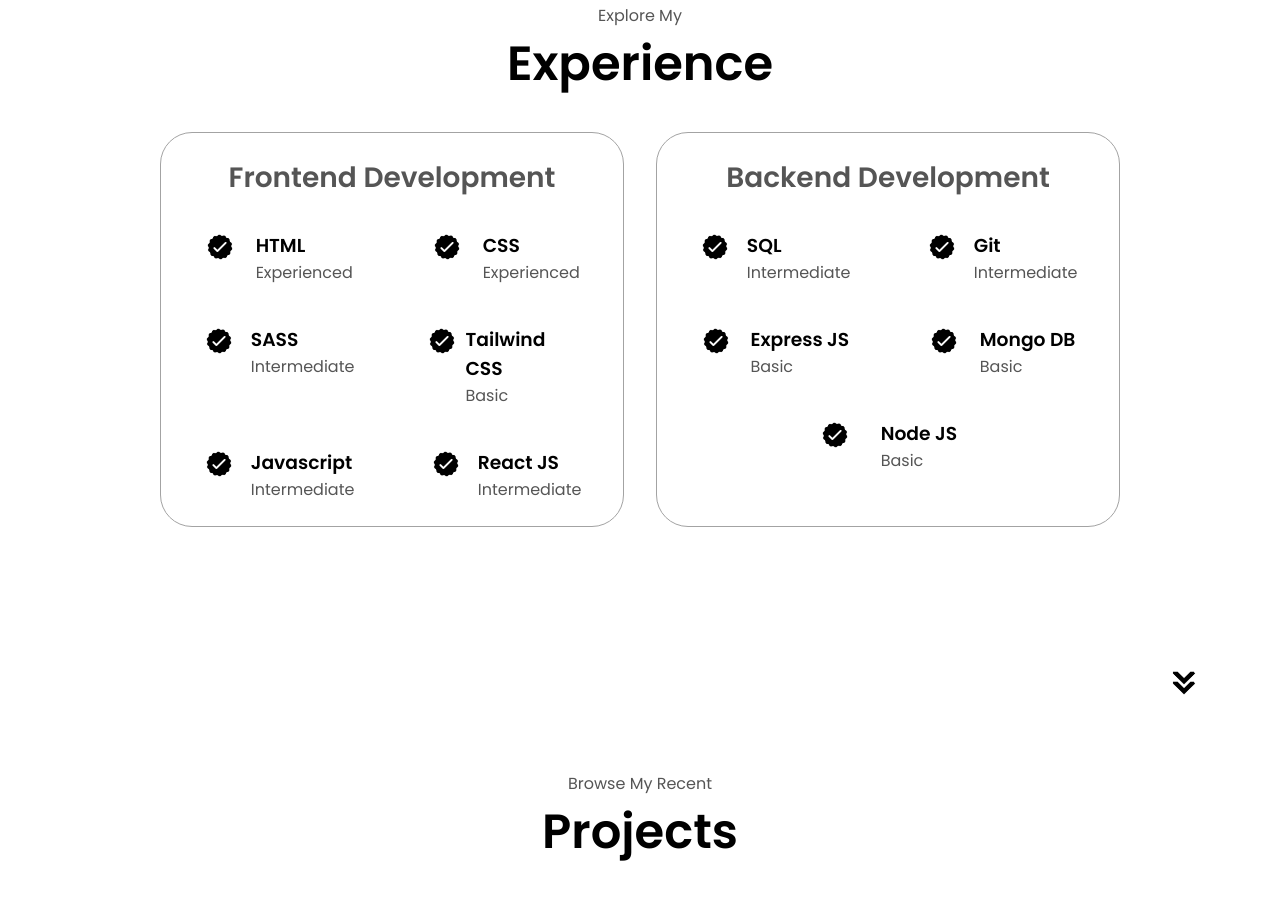
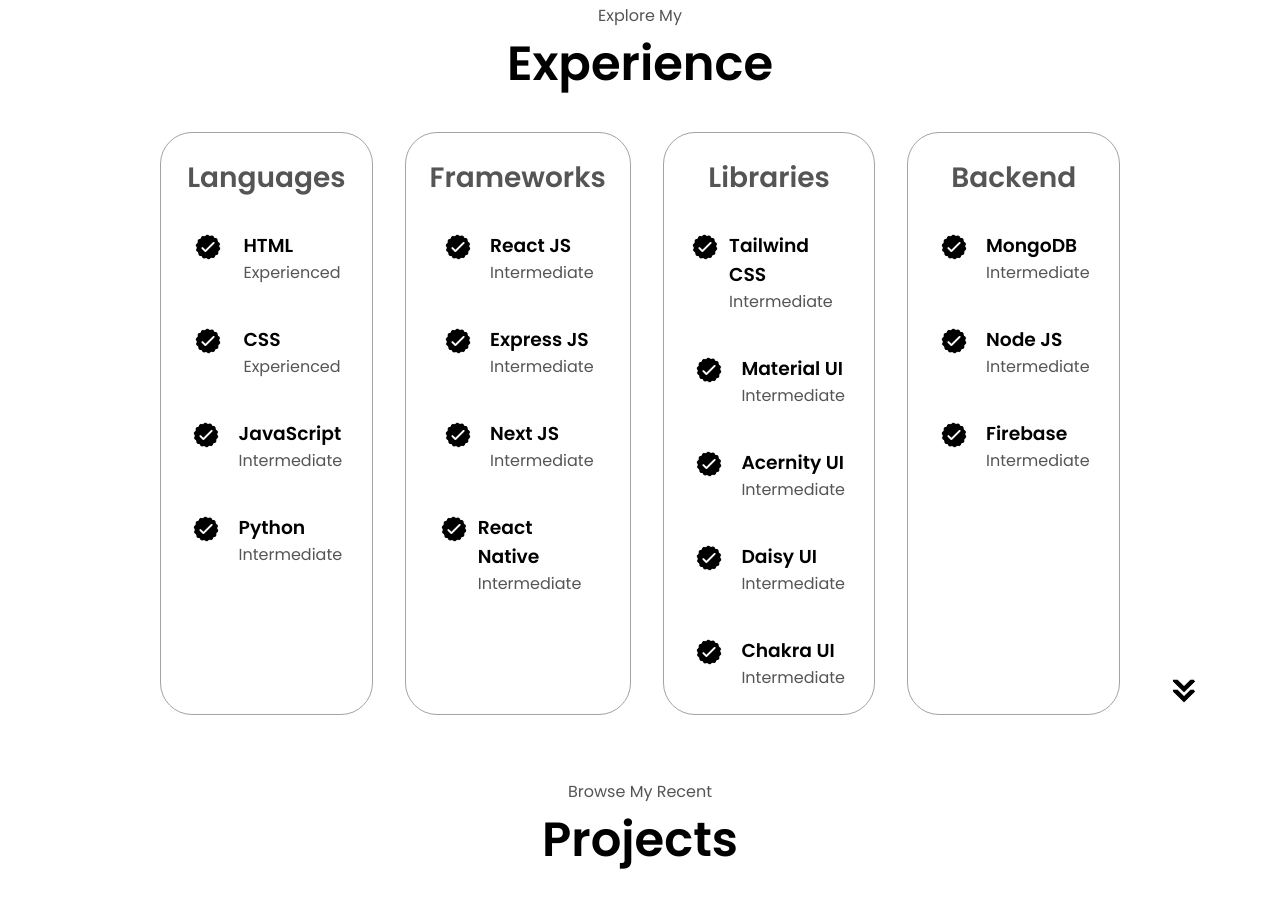
Before and after one commit to Shamama25/codsoft-lev1-1, a plain HTML site: page index.html in a window 1280 px wide. Shown: the part 1693-2590 px from the top of the page. Drawn offline with Linux system fonts and the light colour scheme.

Commit message:
Update index.html

```diff
--- a/index.html
+++ b/index.html
@@ -46,7 +46,7 @@
           <div class="btn-container">
             <button
               class="btn btn-color-2"
-              onclick="window.open('./assets/ShamamaTarif.pdf')"
+              onclick="window.open('./assets/ShamamaTarif_Resume.pdf')"
             >
               Download CV
             </button>
@@ -103,9 +103,13 @@
               </div>
             </div>
             <div class="text-container">
-              <p>
-                I'm Shamama Tarif, a dedicated Developer committed to leveraging technology for impactful solutions. With expertise in frontend technologies like HTML5, CSS3, Bootstrap, Tailwind, and React JS, alongside backend proficiency in JavaScript, Node.js, and MySQL databases, I strive for excellence in every project. My foundation in software engineering principles ensures robust and scalable solutions, while my proficiency in Git & GitHub facilitates efficient collaboration. Let's create something remarkable together!
-              </p>
+              <p>I am a passionate web developer with several years of experience creating impactful online experiences. My expertise lies in building user-friendly websites and applications using the MERN stack, allowing me to deliver dynamic solutions that drive engagement and conversions.
+
+I hold certifications from Coursera and DataCamp, which have further enhanced my skills in web development, data analysis, and programming. My journey in this field has equipped me with the ability to design custom sites and applications tailored to meet diverse client needs, including stunning portfolio sites and e-commerce platforms.
+
+I am passionate about collaborating with clients to bring their visions to life and am committed to delivering quality results on time. I pride myself on ensuring a smooth project experience from start to finish, helping clients achieve their goals effectively.
+
+Let’s connect and explore how we can work together to elevate your online presence!</p>
             </div>
           </div>
         </div>
@@ -122,7 +126,7 @@
         <div class="experience-details-container">
             <div class="about-containers">
                 <div class="details-container">
-                    <h2 class="experience-sub-title">Frontend Development</h2>
+                    <h2 class="experience-sub-title">Languages</h2>
                     <div class="article-container">
                         <article>
                             <img src="assets/checkmark.png" alt="Experience  icon" class="icon" />
@@ -141,24 +145,22 @@
                         <article>
                             <img src="assets/checkmark.png" alt="Experience  icon" class="icon" />
                             <div>
-                                <h3>SASS</h3>
+                                <h3>JavaScript</h3>
                                 <p>Intermediate</p>
                             </div>
                         </article>
                         <article>
                             <img src="assets/checkmark.png" alt="Experience  icon" class="icon" />
                             <div>
-                                <h3>Tailwind CSS</h3>
-                                <p>Basic</p>
-                            </div>
-                        </article>
-                        <article>
-                            <img src="assets/checkmark.png" alt="Experience  icon" class="icon" />
-                            <div>
-                                <h3>Javascript</h3>
+                                <h3>Python</h3>
                                 <p>Intermediate</p>
                             </div>
                         </article>
+                    </div>
+                </div>
+                <div class="details-container">
+                    <h2 class="experience-sub-title">Frameworks</h2>
+                    <div class="article-container">
                         <article>
                             <img src="assets/checkmark.png" alt="Experience  icon" class="icon" />
                             <div>
@@ -166,44 +168,93 @@
                                 <p>Intermediate</p>
                             </div>
                         </article>
-                    </div>
-                </div>
-                <div class="details-container">
-                    <h2 class="experience-sub-title">Backend Development</h2>
-                    <div class="article-container">
                         <article>
                             <img src="assets/checkmark.png" alt="Experience  icon" class="icon" />
                             <div>
-                                <h3>SQL</h3>
+                                <h3>Express JS</h3>
                                 <p>Intermediate</p>
                             </div>
                         </article>
                         <article>
                             <img src="assets/checkmark.png" alt="Experience  icon" class="icon" />
                             <div>
-                                <h3>Git</h3>
+                                <h3>Next JS</h3>
                                 <p>Intermediate</p>
                             </div>
                         </article>
                         <article>
                             <img src="assets/checkmark.png" alt="Experience  icon" class="icon" />
                             <div>
-                                <h3>Express JS</h3>
-                                <p>Basic</p>
+                                <h3>React Native</h3>
+                                <p>Intermediate</p>
+                            </div>
+                        </article>
+                    </div>
+                </div>
+
+                <div class="details-container">
+                    <h2 class="experience-sub-title">Libraries</h2>
+                    <div class="article-container">
+                        <article>
+                            <img src="assets/checkmark.png" alt="Experience  icon" class="icon" />
+                            <div>
+                                <h3>Tailwind CSS</h3>
+                                <p>Intermediate</p>
                             </div>
                         </article>
                         <article>
                             <img src="assets/checkmark.png" alt="Experience  icon" class="icon" />
                             <div>
-                                <h3>Mongo DB</h3>
-                                <p>Basic</p>
+                                <h3>Material UI</h3>
+                                <p>Intermediate</p>
+                            </div>
+                        </article>
+                        <article>
+                            <img src="assets/checkmark.png" alt="Experience  icon" class="icon" />
+                            <div>
+                                <h3>Acernity UI</h3>
+                                <p>Intermediate</p>
+                            </div>
+                        </article>
+                        <article>
+                            <img src="assets/checkmark.png" alt="Experience  icon" class="icon" />
+                            <div>
+                                <h3>Daisy UI</h3>
+                                <p>Intermediate</p>
+                            </div>
+                        </article>
+                        <article>
+                            <img src="assets/checkmark.png" alt="Experience  icon" class="icon" />
+                            <div>
+                                <h3>Chakra UI</h3>
+                                <p>Intermediate</p>
+                            </div>
+                        </article>
+                    </div>
+                </div>
+
+                <div class="details-container">
+                    <h2 class="experience-sub-title">Backend</h2>
+                    <div class="article-container">
+                        <article>
+                            <img src="assets/checkmark.png" alt="Experience  icon" class="icon" />
+                            <div>
+                                <h3>MongoDB</h3>
+                                <p>Intermediate</p>
                             </div>
                         </article>
                         <article>
                             <img src="assets/checkmark.png" alt="Experience  icon" class="icon" />
                             <div>
                                 <h3>Node JS</h3>
-                                <p>Basic</p>
+                                <p>Intermediate</p>
+                            </div>
+                        </article>
+                        <article>
+                            <img src="assets/checkmark.png" alt="Experience  icon" class="icon" />
+                            <div>
+                                <h3>Firebase</h3>
+                                <p>Intermediate</p>
                             </div>
                         </article>
                     </div>
```
